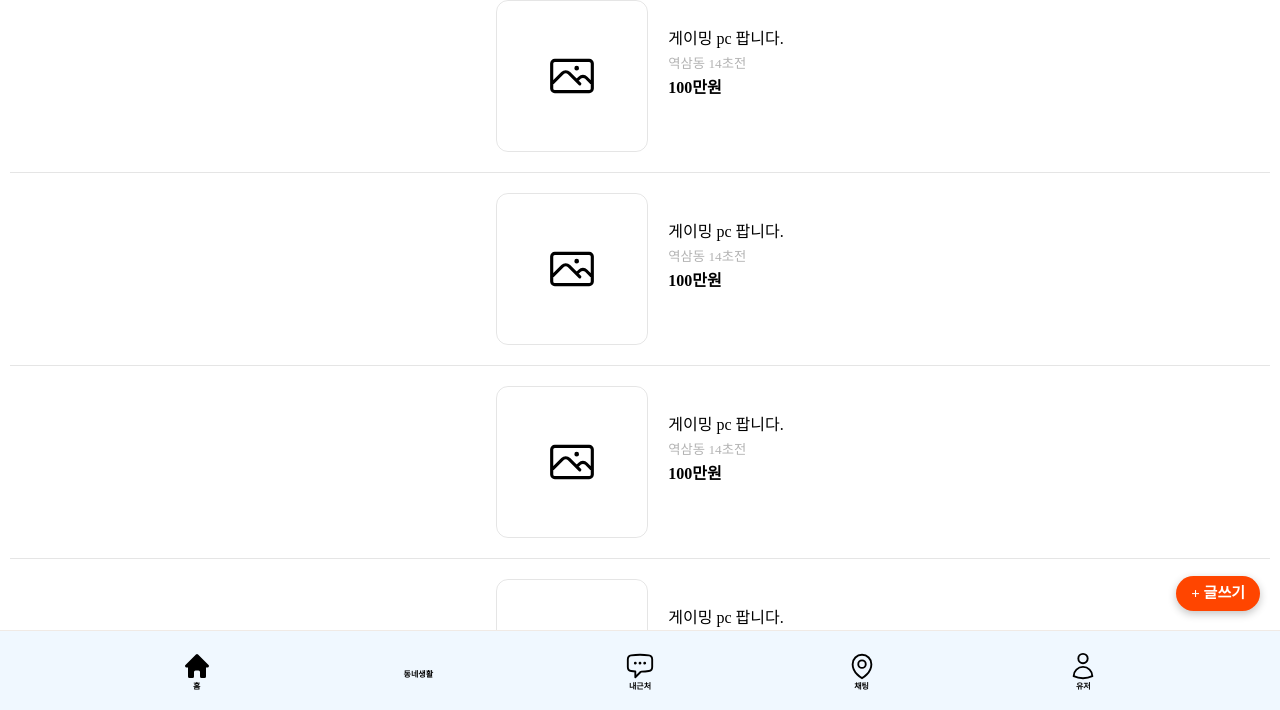
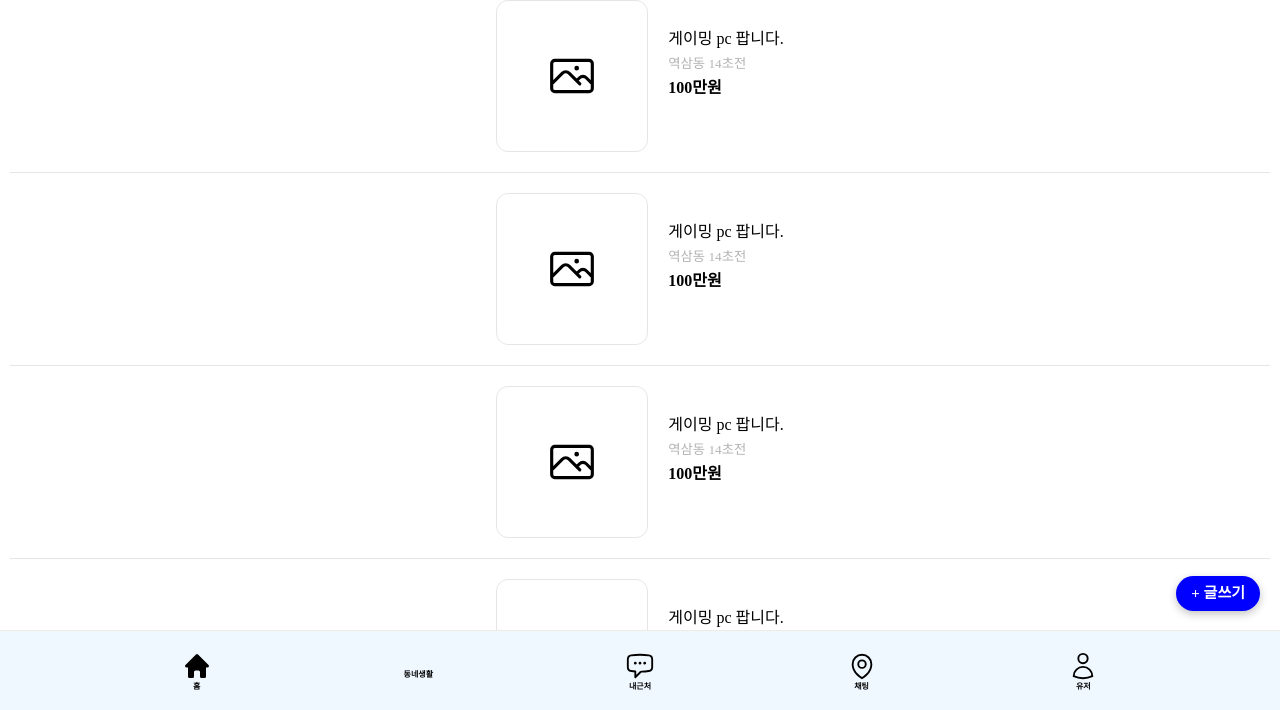
Before and after one commit to aswltjs/wltjs, a plain HTML site: page index.html in a window 1280 px wide. In both pictures the pointer is over the element "+ 글쓰기". Shown: the part 89-799 px from the top of the page. Drawn offline with Linux system fonts and the light colour scheme.

```diff
--- a/css/main.css
+++ b/css/main.css
@@ -59,4 +59,10 @@ main {
   bottom: 100px;
   right: 20px;
   box-shadow: rgba(0, 0, 0, 0.24) 0px 3px 8px;
+  cursor: pointer;
+  transition: all 0.2s ease-in-out;
 }
+
+.write-btn:hover {
+  background-color: blue;
+}
```
